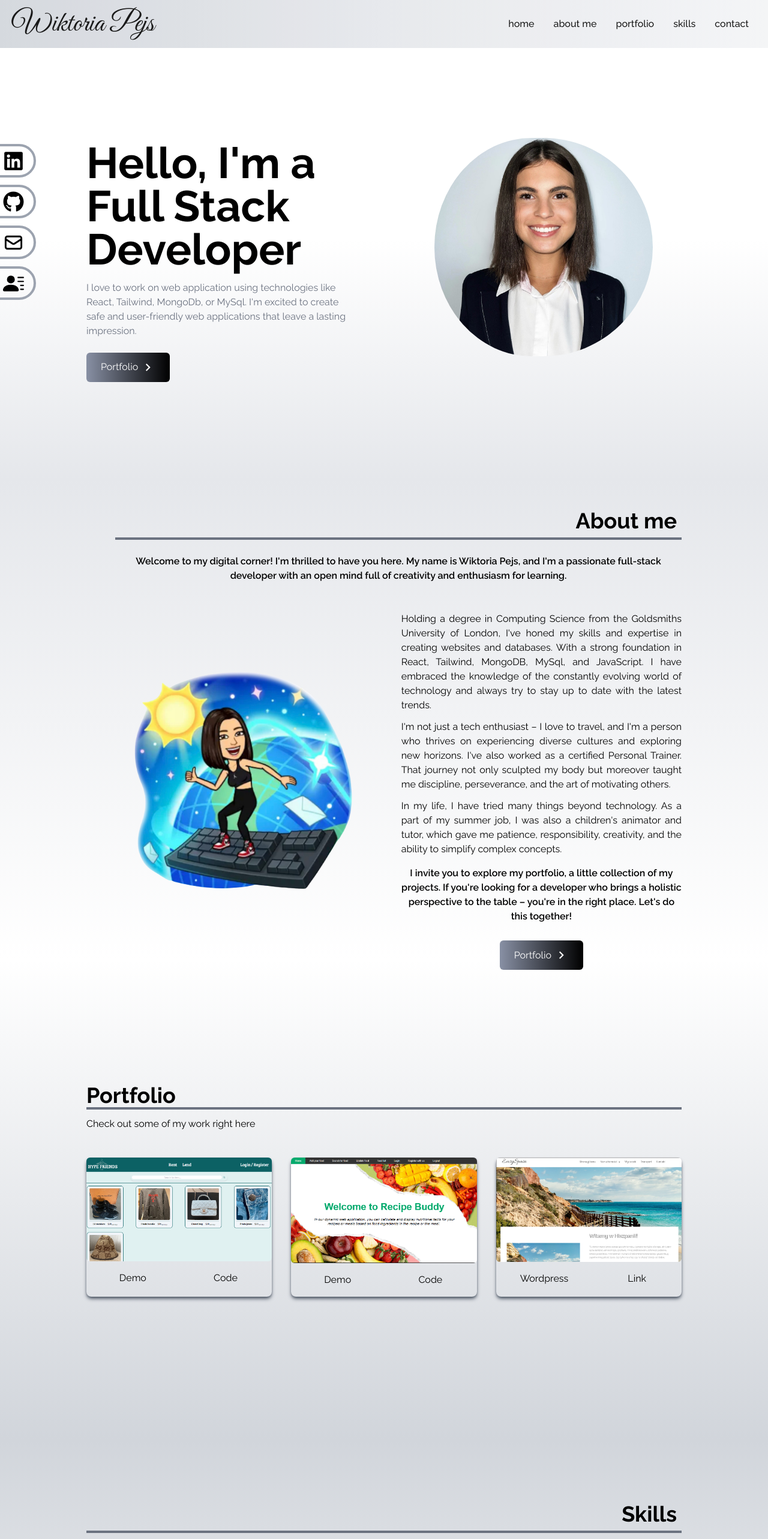
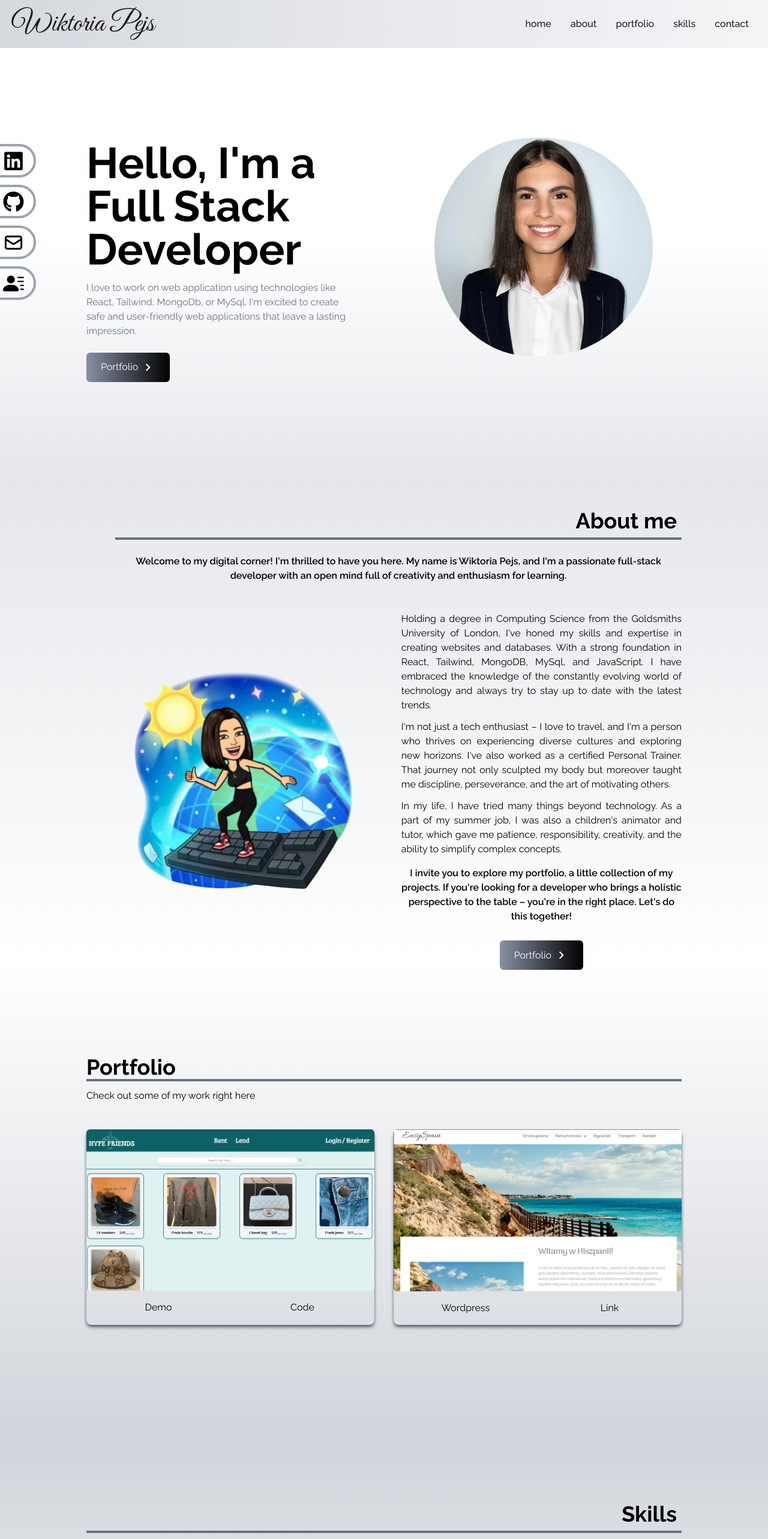
Before and after one commit to wiktoriapejs/portfolio, a React (Create React App) app: page / in a window 1280 px wide. Shown: the top 2566 px of the page at 60% size. Built offline with nearby package versions, Linux system fonts and the light colour scheme.

Commit message:
initial commit 10

```diff
--- a/src/components/About.jsx
+++ b/src/components/About.jsx
@@ -13,7 +13,8 @@ const About = () => {
           <p className="text-4xl text-end  font-bold border-b-4 border-gray-500 p-2 ">
             About me
           </p>
-          <p className='text-l text-center font-semibold pt-6 lg:mx-8'>        Welcome to my digital corner! I'm thrilled to have you here. My name is Wiktoria Pejs, and I'm a passionate full-stack developer with an open mind full of creativity and enthusiasm for learning.</p>
+          <p className='text-l text-center font-semibold pt-6 lg:mx-8'>
+          Welcome to my digital corner! I'm thrilled to have you here. My name is Wiktoria Pejs, and I'm a passionate full-stack developer with an open mind full of creativity and enthusiasm for learning.</p>
 
         </div>
 
--- a/src/components/Contact.jsx
+++ b/src/components/Contact.jsx
@@ -2,11 +2,11 @@ import React from 'react'
 
 const Contact = () => {
   return (
-    <div name="contact" className='bg-gradient-to-b from-white to-gray-300 w-full text-black pb-20 pt-[50rem] sm:pt-[48rem] md:pt-[30rem] lg:pt-[5rem] '>
+    <div  className='bg-gradient-to-b from-white to-gray-300 w-full text-black pb-20 pt-[50rem] sm:pt-[48rem] md:pt-[30rem] lg:pt-[5rem] '>
 
         <div className="max-w-screen-lg p-4 mx-auto flex flex-col justify-center w-full h-full lg:pt-[0rem]  md:pt-[30rem]  pt-[25rem]">
             <div className="pb-8">
-                <p className="text-4xl font-bold border-b-4 border-gray-500">Contact</p>
+                <p name="contact" className="text-4xl font-bold border-b-4 border-gray-500">Contact</p>
                 <p className="py-6">Submit the form below to get touch with me</p>
             </div>
 
--- a/src/components/NavBar.jsx
+++ b/src/components/NavBar.jsx
@@ -15,7 +15,7 @@ const links =[
     },
     {
         id: 2,
-        link: 'about me'
+        link: 'about'
     },
     {
         id: 3,
@@ -67,14 +67,14 @@ const links =[
               key={id}
               className="px-4 cursor-pointer capitalize py-6 text-4xl"
             >
-              <div
+              <Link
                 onClick={() => setNav(!nav)}
                 to={link}
                 smooth
                 duration={500}
               >
                 {link}
-              </div>
+              </Link>
             </li>
           ))}
         </ul>
--- a/src/components/Portfolio.jsx
+++ b/src/components/Portfolio.jsx
@@ -16,12 +16,12 @@ const portfolios=[
     code: 'https://github.com/wiktoriapejs/hype-friends.git',
     demo: 'https://hype-friends.vercel.app/'
   },
-  {
-    id:2,
-    src: recipeBuddy,
-    demo: 'https://recipie-buddy-production.up.railway.app/',
-    code: 'https://github.com/wiktoriapejs/Recipie-Buddy.git'
-  },
+  // {
+  //   id:2,
+  //   src: recipeBuddy,
+  //   demo: 'https://recipie-buddy-production.up.railway.app/',
+  //   code: 'https://github.com/wiktoriapejs/Recipie-Buddy.git'
+  // },
 
 
 
@@ -30,15 +30,15 @@ const portfolios=[
 
   return (
 
-    <div name="portfolio" className=' h-screen pt-[7rem] sm:pt-[4rem]  w-full  bg-gradient-to-b from-white to-gray-300  text-black pb-20 '>
+    <div className=' h-screen pt-[7rem] sm:pt-[4rem]  w-full  bg-gradient-to-b from-white to-gray-300  text-black pb-20 '>
 
-      <div className='max-w-screen-lg p-4 mx-auto flex flex-col justify-center w-full h-full lg:pt-[0rem]  md:pt-[75rem]  pt-[68rem]'>
+      <div  name="portfolio" className='max-w-screen-lg p-4 mx-auto flex flex-col justify-center w-full h-full lg:pt-[0rem]  md:pt-[75rem]  pt-[68rem]'>
           <div className='pb-8 '>
-              <p className=' text-4xl font-bold border-b-4 border-gray-500'>Portfolio</p>
+              <p  className=' text-4xl font-bold border-b-4 border-gray-500'>Portfolio</p>
               <p className='py-3'>Check out some of my work right here</p>
           </div>
 
-          <div  className=' grid grid-cols-1 lg:grid-cols-3 gap-8 px-12 sm:px-0 '>
+          <div  className=' grid grid-cols-1 lg:grid-cols-2 gap-8 px-12 sm:px-0 '>
 
           {
             portfolios.map(({id, src, demo, code}) => (
--- a/src/components/Skills.jsx
+++ b/src/components/Skills.jsx
@@ -181,11 +181,11 @@ const technologies = [
 ]
 
   return (
-    <div name="skills" className='bg-gradient-to-b from-gray-300 to-white w-full text-black h-screen pt-[55rem] sm:pt-[38rem] md:pt-[60rem] lg:pt-[5rem]'>
-      <div className='max-w-screen-lg mx-auto p-4 flex flex-col justify-centermw-full h-full text-black'>
+    <div  className='bg-gradient-to-b from-gray-300 to-white w-full text-black h-screen pt-[55rem] sm:pt-[38rem] md:pt-[60rem] lg:pt-[5rem]'>
+      <div name="skills" className='max-w-screen-lg mx-auto p-4 flex flex-col justify-centermw-full h-full text-black'>
 
       <div className=''>
-          <p className="text-4xl text-end  font-bold border-b-4 border-gray-500 p-2 ">
+          <p  className="text-4xl text-end  font-bold border-b-4 border-gray-500 p-2 ">
             Skills
           </p>
           <p className="py-6 text-end">These are the technologies I've worked with</p>
```
